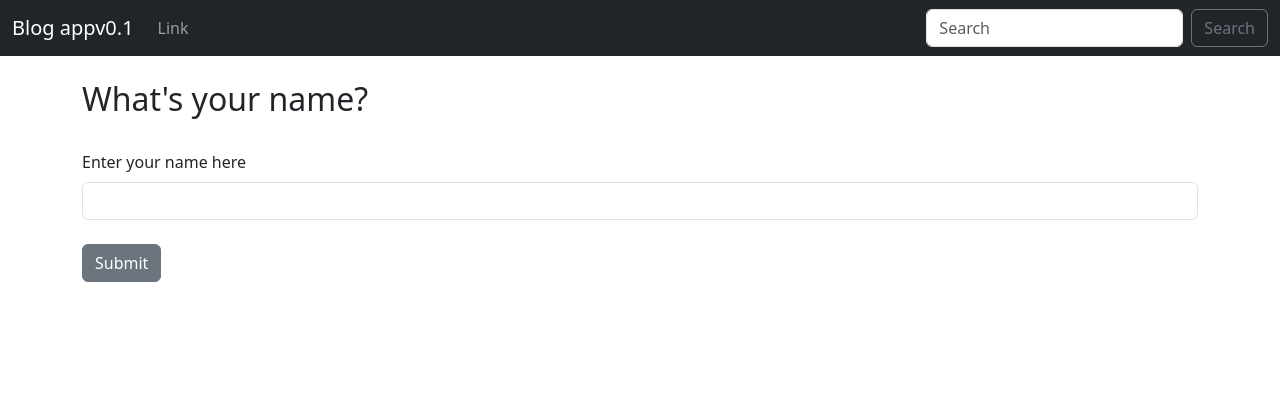
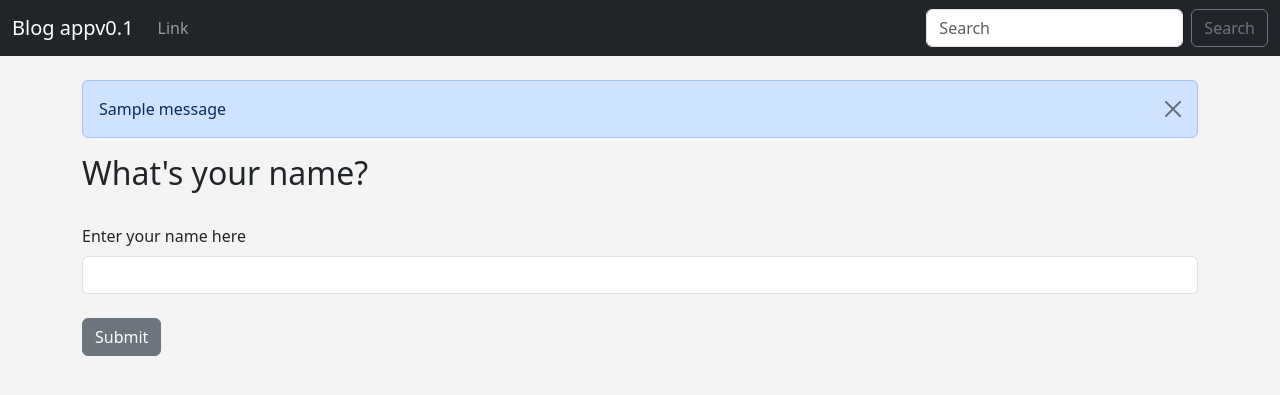
Before and after one commit to FallenRiser/Blog-app, a Flask app: page /namepage in a window 1280 px wide. Shown: the top 395 px of the page. Run offline with Flask 2, Linux system fonts and the light colour scheme; tables that the repository leaves empty hold one stand-in row (values such as "Sample post"); one stand-in notice (Sample message) is shown.

Commit message:
added a test database and also message flashing

```diff
--- a/main.py
+++ b/main.py
@@ -1,11 +1,33 @@
-from flask import Flask, render_template
+from flask import Flask, render_template,flash
 from flask_wtf import FlaskForm
 from wtforms import StringField, SubmitField
 from wtforms.validators import DataRequired
+from flask_sqlalchemy import SQLAlchemy
+from datetime import datetime
+import os
+
+current_dir = os.path.abspath(os.path.dirname(__file__))
+app = Flask(__name__)
+app.config['SQLALCHEMY_DATABASE_URI'] = 'sqlite:///'+ os.path.join(current_dir,"test.db")
+app.config['SECRET_KEY'] = 'this key is super dooper se bhi Uper VaLa SecRET'
 
 
-app = Flask(__name__)
-app.config['SECRET_KEY'] = 'this key is super dooper se bhi Uper VaLa SecRET'
+db = SQLAlchemy()
+db.init_app(app)
+app.app_context().push()
+
+
+class TestDB(db.Model):
+    id = db.Column(db.Integer, primary_key = True)
+    name = db.Column(db.String(75),nullable=False)
+    email = db.Column(db.String(150),nullable=False,unique=True)
+    datetime_created = db.Column(db.DateTime, default=datetime.utcnow)
+
+    def __repr__(self):
+        return '<Name %r>' % self.name
+
+
+
 
 class test(FlaskForm):
     name = StringField("Enter your name here", validators=[DataRequired()])
@@ -21,12 +43,13 @@ def namepage():
     if form.validate_on_submit():
         name = form.name.data
         form.name.data = ''
+        flash("Name submitted successfully")
 
     return render_template('name.html', name= name, form= form)
 
 
 
 
-
 if __name__ == '__main__':
+    db.create_all()
     app.run(debug=True)
--- /dev/null
+++ b/static/css/style.css
@@ -0,0 +1,3 @@
+body{
+    background-color: #f4f4f4;
+}
--- a/templates/base.html
+++ b/templates/base.html
@@ -6,8 +6,9 @@
     <title>Bootstrap demo</title>
     <link href="https://cdn.jsdelivr.net/npm/bootstrap@5.3.0-alpha1/dist/css/bootstrap.min.css" rel="stylesheet" integrity="sha384-GLhlTQ8iRABdZLl6O3oVMWSktQOp6b7In1Zl3/Jr59b6EGGoI1aFkw7cmDA6j6gD" crossorigin="anonymous">
     <script src="https://cdn.jsdelivr.net/npm/@popperjs/core@2.11.6/dist/umd/popper.min.js" integrity="sha384-oBqDVmMz9ATKxIep9tiCxS/Z9fNfEXiDAYTujMAeBAsjFuCZSmKbSSUnQlmh/jp3" crossorigin="anonymous"></script>
-<script src="https://cdn.jsdelivr.net/npm/bootstrap@5.3.0-alpha1/dist/js/bootstrap.min.js" integrity="sha384-mQ93GR66B00ZXjt0YO5KlohRA5SY2XofN4zfuZxLkoj1gXtW8ANNCe9d5Y3eG5eD" crossorigin="anonymous"></script>
-</head>
+    <script src="https://cdn.jsdelivr.net/npm/bootstrap@5.3.0-alpha1/dist/js/bootstrap.min.js" integrity="sha384-mQ93GR66B00ZXjt0YO5KlohRA5SY2XofN4zfuZxLkoj1gXtW8ANNCe9d5Y3eG5eD" crossorigin="anonymous"></script>
+    <link rel="stylesheet" href="{{url_for('static',filename='css/style.css')}}"
+  </head>
   <body>
     {% include 'navbar.html' %}
     <br>
--- a/templates/name.html
+++ b/templates/name.html
@@ -1,6 +1,14 @@
 {% extends 'base.html' %}
 
 {% block content %}
+
+    {% for message in get_flashed_messages() %}
+    <div class="alert alert-primary alert-dismissible fade show" role="alert">
+        {{ message }}
+        <button type="button" class="btn-close" data-bs-dismiss="alert" aria-label="Close"></button>
+      </div>
+    {% endfor %}
+
 
     {% if name %}
         <h3>hello {{name}}!!</h3>
```
Also changed, not shown: test.db (added).
